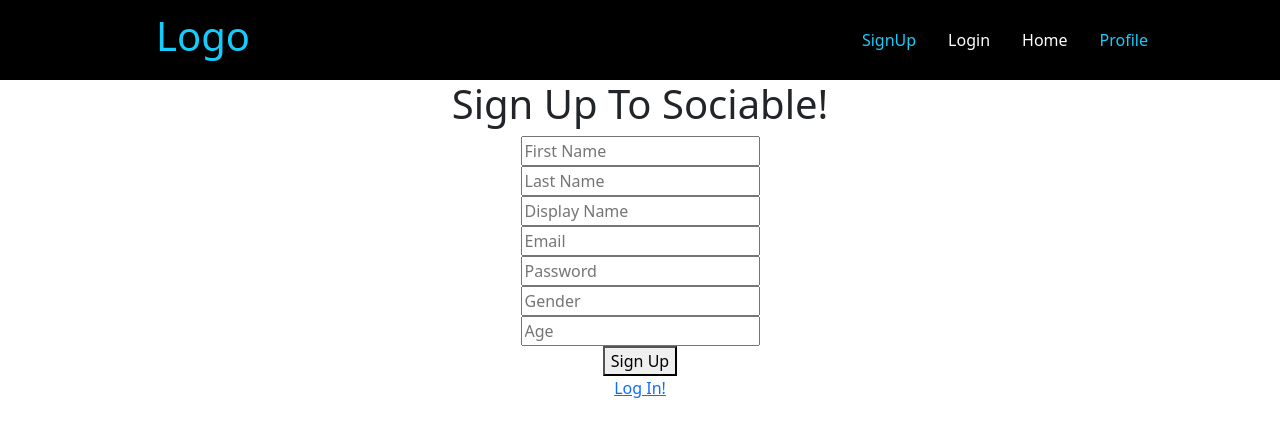
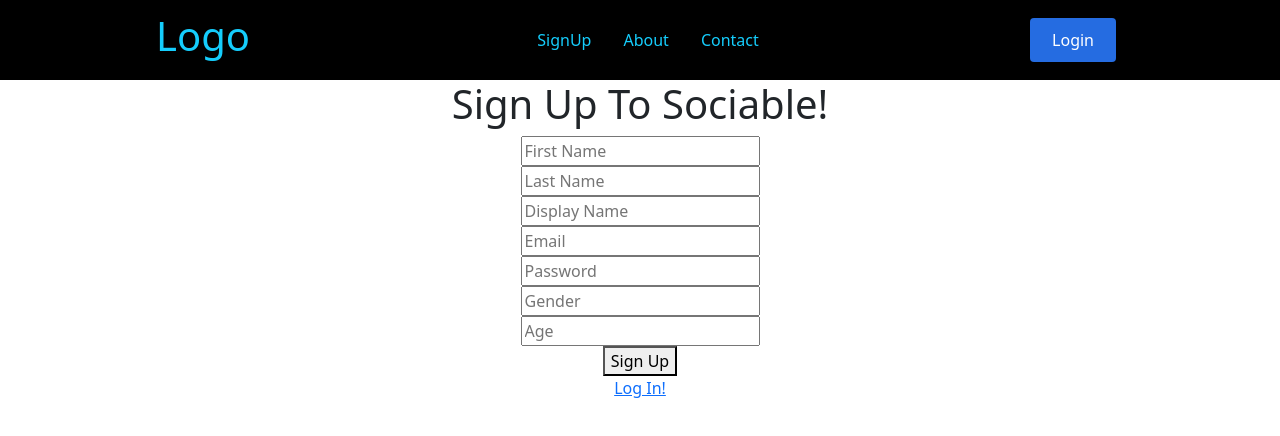
Before and after one commit to Murad013/sociable, a React (Create React App) app: page / in a window 1280 px wide. Shown: the top 436 px of the page. Built offline with nearby package versions, Linux system fonts and the light colour scheme; the HTML template or start-up script is replaced by a standard one.

Commit message:
added login button to navbar and removed home from initial navbar

```diff
--- a/src/components/Navbar/Navbar.js
+++ b/src/components/Navbar/Navbar.js
@@ -20,16 +20,16 @@
                     <NavLink to = "/" activeStyle>
                          SignUp
                     </NavLink>
-                    <NavLink to = "/login" activeStyle>
-                         Login
-                    </NavLink>
-                    <NavLink to = "/home" activeStyle>
-                         Home
+                    <NavLink to = "/" activeStyle>
+                         About
                     </NavLink>
                     <NavLink to = "/" activeStyle>
-                         Profile
+                         Contact
                     </NavLink>
                </NavMenu>
+               <NavBtn>
+                    <NavBtnLink to='/login'>Login</NavBtnLink>
+               </NavBtn>
           </Nav>
           </>
      );
```
